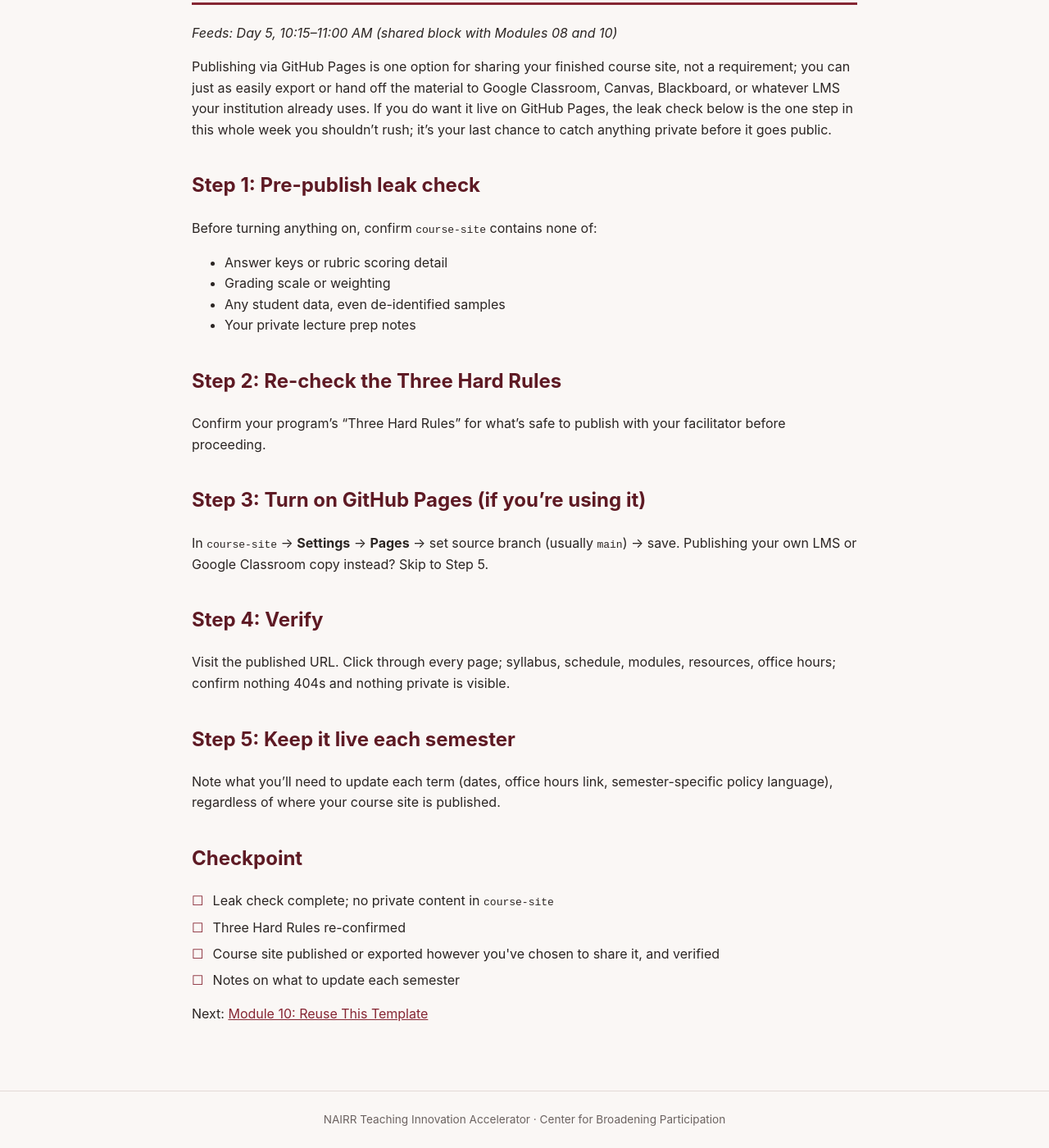
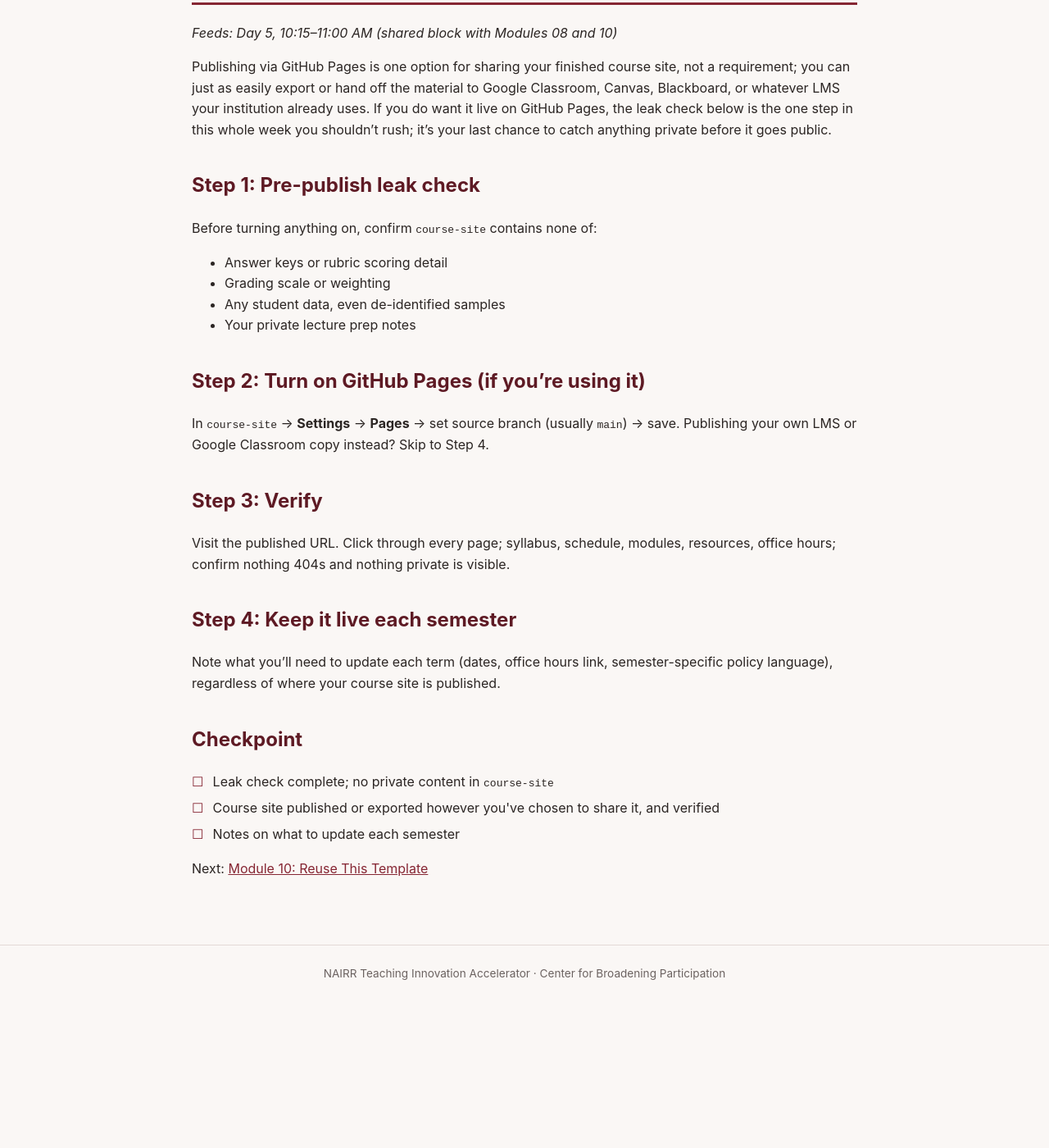
Before and after one commit to whitneynelson/nairr-teaching-innovation, a Jekyll site: the page built from modules/module-09.md, in a window 1280 px wide and 1400 px high, scrolled down 262 px. Shown: the whole window at 82% size. Built offline with Jekyll 4.4.1, drawn with Linux system fonts in a browser that asks for light colours; after the commit the page ends 1485 px from its top, so only the background shows below that.

Commit message:
Resolve audit findings: Three Hard Rules, Program Eval lead, track gap
Removes the "Three Hard Rules" concept entirely from Module 09 and
Day 5's publish walkthrough, rather than leaving an undefined
pre-publish policy gate. Assigns Dr. Mi'Kayla Newell as Program
Evaluation lead (Day 5, 2:00-2:30) in the schedule.

Adds a short "which track are you on?" explainer to pre-event.md so
participants know what Track I/II/III mean before Module 00-01 or
Module 02 reference them.

Module 10 no longer calls itself "the last module" now that optional
CS-track modules 11-13 exist after it. Removes a stale "Coming soon"
disclaimer from README.md that no longer matched any actual content.

Co-Authored-By: Claude Sonnet 5 <noreply@anthropic.com>

```diff
--- a/modules/module-09.md
+++ b/modules/module-09.md
@@ -16,19 +16,15 @@ Before turning anything on, confirm `course-site` contains none of:
 - Any student data, even de-identified samples
 - Your private lecture prep notes
 
-## Step 2: Re-check the Three Hard Rules
+## Step 2: Turn on GitHub Pages (if you're using it)
 
-Confirm your program's "Three Hard Rules" for what's safe to publish with your facilitator before proceeding.
+In `course-site` → **Settings** → **Pages** → set source branch (usually `main`) → save. Publishing your own LMS or Google Classroom copy instead? Skip to Step 4.
 
-## Step 3: Turn on GitHub Pages (if you're using it)
-
-In `course-site` → **Settings** → **Pages** → set source branch (usually `main`) → save. Publishing your own LMS or Google Classroom copy instead? Skip to Step 5.
-
-## Step 4: Verify
+## Step 3: Verify
 
 Visit the published URL. Click through every page; syllabus, schedule, modules, resources, office hours; confirm nothing 404s and nothing private is visible.
 
-## Step 5: Keep it live each semester
+## Step 4: Keep it live each semester
 
 Note what you'll need to update each term (dates, office hours link, semester-specific policy language), regardless of where your course site is published.
 
@@ -36,7 +32,6 @@ Note what you'll need to update each term (dates, office hours link, semester-sp
 
 <ul class="checklist">
 <li>Leak check complete; no private content in <code>course-site</code></li>
-<li>Three Hard Rules re-confirmed</li>
 <li>Course site published or exported however you've chosen to share it, and verified</li>
 <li>Notes on what to update each semester</li>
 </ul>
```
Also changed, not shown: day-5.md (+2 -2 lines), modules/module-10.md (+1 -1 lines), pre-event.md (+10 -0 lines), README.md.
